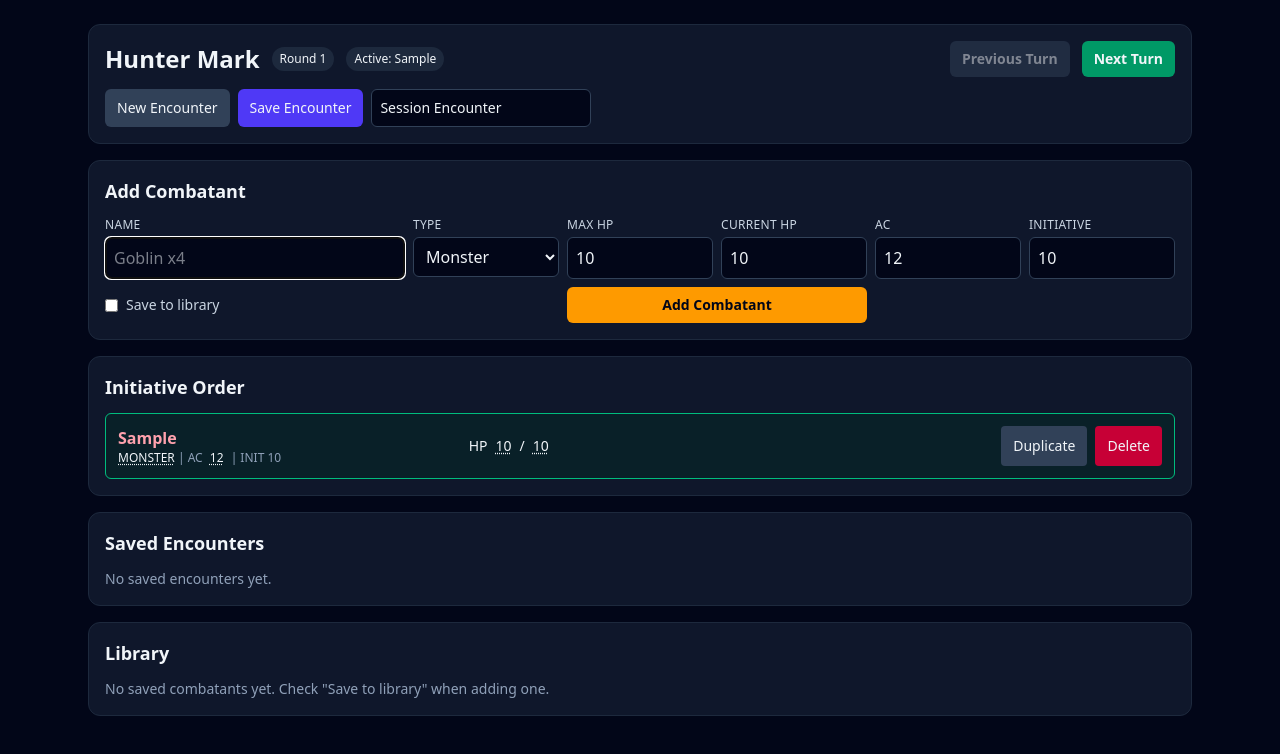
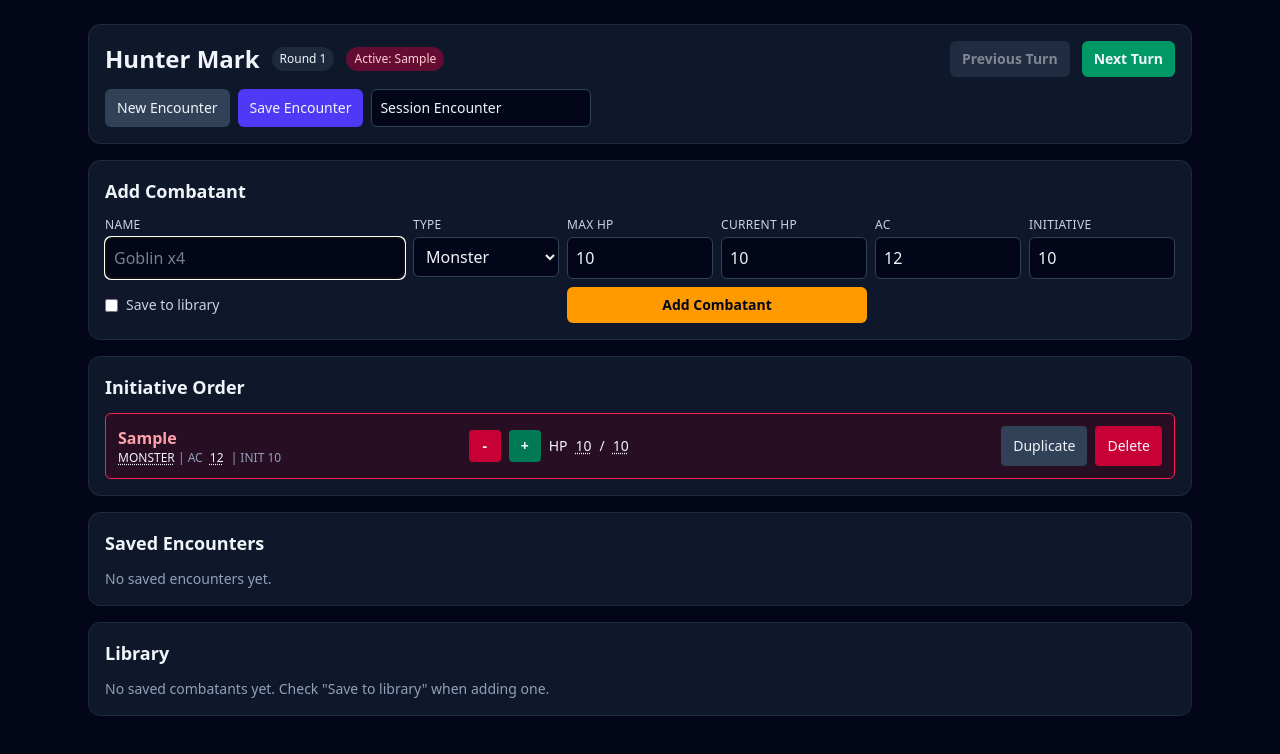
Before and after one commit to tomasmejia/hunter-mark, a React (Vite) app: page / in a window 1280 px wide. Both pictures are taken after typing "Sample" into the empty fields and a click on the button "Add Combatant". Shown: the top 754 px of the page. Built offline with nearby package versions, Linux system fonts and the light colour scheme.

Commit message:
add HP modifier functionality to InitiativeList and update HeaderBar for active combatant type

```diff
--- a/src/App.tsx
+++ b/src/App.tsx
@@ -43,6 +43,7 @@ export default function App() {
     addCombatantFromLibrary,
     duplicateCombatant,
     deleteCombatant,
+    updateHp,
     setCurrentHp,
     setMaxHp,
     setAc,
@@ -103,8 +104,9 @@ export default function App() {
     nameInputRef.current?.focus();
   };
 
-  const activeLabel =
-    orderedCombatants.find((combatant) => combatant.id === activeEncounter.activeCombatantId)?.name ?? "None";
+  const activeCombatant =
+    orderedCombatants.find((combatant) => combatant.id === activeEncounter.activeCombatantId) ?? null;
+  const activeLabel = activeCombatant?.name ?? "None";
   const firstInitiativeCombatantId = orderedCombatants[0]?.id ?? null;
   const isPreviousTurnDisabled =
     orderedCombatants.length === 0 ||
@@ -124,6 +126,7 @@ export default function App() {
         <HeaderBar
           round={activeEncounter.round}
           activeLabel={activeLabel}
+          activeType={activeCombatant?.type ?? null}
           encounterName={encounterName}
           onEncounterNameChange={setEncounterName}
           onPreviousTurn={() => void previousTurn()}
@@ -143,6 +146,7 @@ export default function App() {
         <InitiativeList
           combatants={orderedCombatants}
           activeCombatantId={activeEncounter.activeCombatantId}
+          onUpdateHp={(combatantId, delta) => void updateHp(combatantId, delta)}
           onSetCurrentHp={(combatantId, nextHp) => void setCurrentHp(combatantId, nextHp)}
           onSetMaxHp={(combatantId, nextHp) => void setMaxHp(combatantId, nextHp)}
           onSetAc={(combatantId, nextAc) => void setAc(combatantId, nextAc)}
--- a/src/components/HeaderBar.tsx
+++ b/src/components/HeaderBar.tsx
@@ -1,8 +1,10 @@
 import type { ChangeEvent } from "react";
+import type { CombatantType } from "../types";
 
 type HeaderBarProps = {
   round: number;
   activeLabel: string;
+  activeType: CombatantType | null;
   encounterName: string;
   onEncounterNameChange: (value: string) => void;
   onPreviousTurn: () => void;
@@ -15,6 +17,7 @@ type HeaderBarProps = {
 export default function HeaderBar({
   round,
   activeLabel,
+  activeType,
   encounterName,
   onEncounterNameChange,
   onPreviousTurn,
@@ -26,13 +29,21 @@ export default function HeaderBar({
   const handleEncounterNameChange = (event: ChangeEvent<HTMLInputElement>) => {
     onEncounterNameChange(event.target.value);
   };
+  const activePillClass =
+    activeType === "monster"
+      ? "bg-rose-900/70 text-rose-200"
+      : activeType === "npc"
+        ? "bg-amber-900/70 text-amber-200"
+        : activeType === "player"
+          ? "bg-emerald-900/70 text-emerald-200"
+          : "bg-slate-800 text-slate-200";
 
   return (
     <header className="rounded-xl border border-slate-800 bg-slate-900 p-4 space-y-3">
       <div className="flex flex-wrap items-center gap-3">
         <h1 className="text-2xl font-bold">Hunter Mark</h1>
         <span className="text-xs rounded-full bg-slate-800 px-2 py-1">Round {round}</span>
-        <span className="text-xs rounded-full bg-slate-800 px-2 py-1">Active: {activeLabel}</span>
+        <span className={`text-xs rounded-full px-2 py-1 ${activePillClass}`}>Active: {activeLabel}</span>
         <button
           type="button"
           onClick={onPreviousTurn}
--- a/src/components/InitiativeList.tsx
+++ b/src/components/InitiativeList.tsx
@@ -1,9 +1,10 @@
-import { useState } from "react";
+import { useEffect, useRef, useState } from "react";
 import type { Combatant } from "../types";
 
 type InitiativeListProps = {
   combatants: Combatant[];
   activeCombatantId: string | null;
+  onUpdateHp: (combatantId: string, delta: number) => void;
   onSetCurrentHp: (combatantId: string, nextHp: number) => void;
   onSetMaxHp: (combatantId: string, nextHp: number) => void;
   onSetAc: (combatantId: string, nextAc: number) => void;
@@ -15,6 +16,7 @@ type InitiativeListProps = {
 export default function InitiativeList({
   combatants,
   activeCombatantId,
+  onUpdateHp,
   onSetCurrentHp,
   onSetMaxHp,
   onSetAc,
@@ -26,6 +28,11 @@ export default function InitiativeList({
     null
   );
   const [draftValue, setDraftValue] = useState("");
+  const [hpModifierEditor, setHpModifierEditor] = useState<{ combatantId: string; mode: "add" | "sub" } | null>(
+    null
+  );
+  const [hpModifierValue, setHpModifierValue] = useState("");
+  const hpModifierPopoverRef = useRef<HTMLDivElement | null>(null);
 
   const startEditing = (combatant: Combatant, field: "current" | "max" | "ac" | "url") => {
     setEditing({ combatantId: combatant.id, field });
@@ -79,6 +86,58 @@ export default function InitiativeList({
     stopEditing();
   };
 
+  const startHpModifierEditing = (combatant: Combatant, mode: "add" | "sub") => {
+    setHpModifierEditor({ combatantId: combatant.id, mode });
+    setHpModifierValue("");
+  };
+
+  const stopHpModifierEditing = () => {
+    setHpModifierEditor(null);
+    setHpModifierValue("");
+  };
+
+  const applyHpModifier = (combatant: Combatant) => {
+    if (!hpModifierEditor || hpModifierEditor.combatantId !== combatant.id) {
+      return;
+    }
+
+    const parsed = Number(hpModifierValue);
+    if (!Number.isFinite(parsed)) {
+      stopHpModifierEditing();
+      return;
+    }
+
+    const magnitude = Math.floor(Math.abs(parsed));
+    if (magnitude <= 0) {
+      stopHpModifierEditing();
+      return;
+    }
+
+    const delta = hpModifierEditor.mode === "sub" ? -magnitude : magnitude;
+    onUpdateHp(combatant.id, delta);
+    stopHpModifierEditing();
+  };
+
+  useEffect(() => {
+    if (!hpModifierEditor) {
+      return;
+    }
+
+    const handleMouseDown = (event: MouseEvent) => {
+      if (!hpModifierPopoverRef.current) {
+        return;
+      }
+      if (!hpModifierPopoverRef.current.contains(event.target as Node)) {
+        stopHpModifierEditing();
+      }
+    };
+
+    document.addEventListener("mousedown", handleMouseDown);
+    return () => {
+      document.removeEventListener("mousedown", handleMouseDown);
+    };
+  }, [hpModifierEditor]);
+
   return (
     <section className="rounded-xl border border-slate-800 bg-slate-900 p-4">
       <h2 className="mb-3 text-lg font-semibold">Initiative Order</h2>
@@ -91,7 +150,11 @@ export default function InitiativeList({
               key={combatant.id}
               className={`grid gap-2 rounded-md border p-3 md:grid-cols-12 ${
                 combatant.id === activeCombatantId
-                  ? "border-emerald-500 bg-emerald-950/40"
+                  ? combatant.type === "monster"
+                    ? "border-rose-500 bg-rose-950/40"
+                    : combatant.type === "npc"
+                      ? "border-amber-500 bg-amber-950/40"
+                      : "border-emerald-500 bg-emerald-950/40"
                   : "border-slate-700 bg-slate-950/40"
               }`}
             >
@@ -184,6 +247,50 @@ export default function InitiativeList({
                 </p>
               </div>
               <div className="md:col-span-5 flex items-center gap-2">
+                <div className="relative flex items-center gap-2">
+                  <button
+                    type="button"
+                    onClick={() => startHpModifierEditing(combatant, "sub")}
+                    className="h-8 w-8 rounded bg-rose-700 text-sm font-semibold hover:bg-rose-600"
+                    aria-label={`Subtract HP from ${combatant.name}`}
+                  >
+                    -
+                  </button>
+                  <button
+                    type="button"
+                    onClick={() => startHpModifierEditing(combatant, "add")}
+                    className="h-8 w-8 rounded bg-emerald-700 text-sm font-semibold hover:bg-emerald-600"
+                    aria-label={`Add HP to ${combatant.name}`}
+                  >
+                    +
+                  </button>
+                  {hpModifierEditor?.combatantId === combatant.id ? (
+                    <div
+                      ref={hpModifierPopoverRef}
+                      className="absolute left-0 top-10 z-20 w-40 rounded-md border border-slate-700 bg-slate-900 p-3 shadow-lg"
+                    >
+                      <p className="mb-1 text-xs text-slate-300">
+                        {hpModifierEditor.mode === "sub" ? "Damage" : "Healing"}
+                      </p>
+                      <input
+                        type="number"
+                        min={1}
+                        value={hpModifierValue}
+                        autoFocus
+                        className="h-8 w-full rounded border border-slate-700 bg-slate-950 px-2 text-center text-sm"
+                        onChange={(event) => setHpModifierValue(event.target.value)}
+                        onKeyDown={(event) => {
+                          if (event.key === "Enter") {
+                            applyHpModifier(combatant);
+                          }
+                          if (event.key === "Escape") {
+                            stopHpModifierEditing();
+                          }
+                        }}
+                      />
+                    </div>
+                  ) : null}
+                </div>
                 <div className="flex items-center gap-1 text-sm">
                   <span>HP</span>
                   {editing?.combatantId === combatant.id && editing.field === "current" ? (
```
